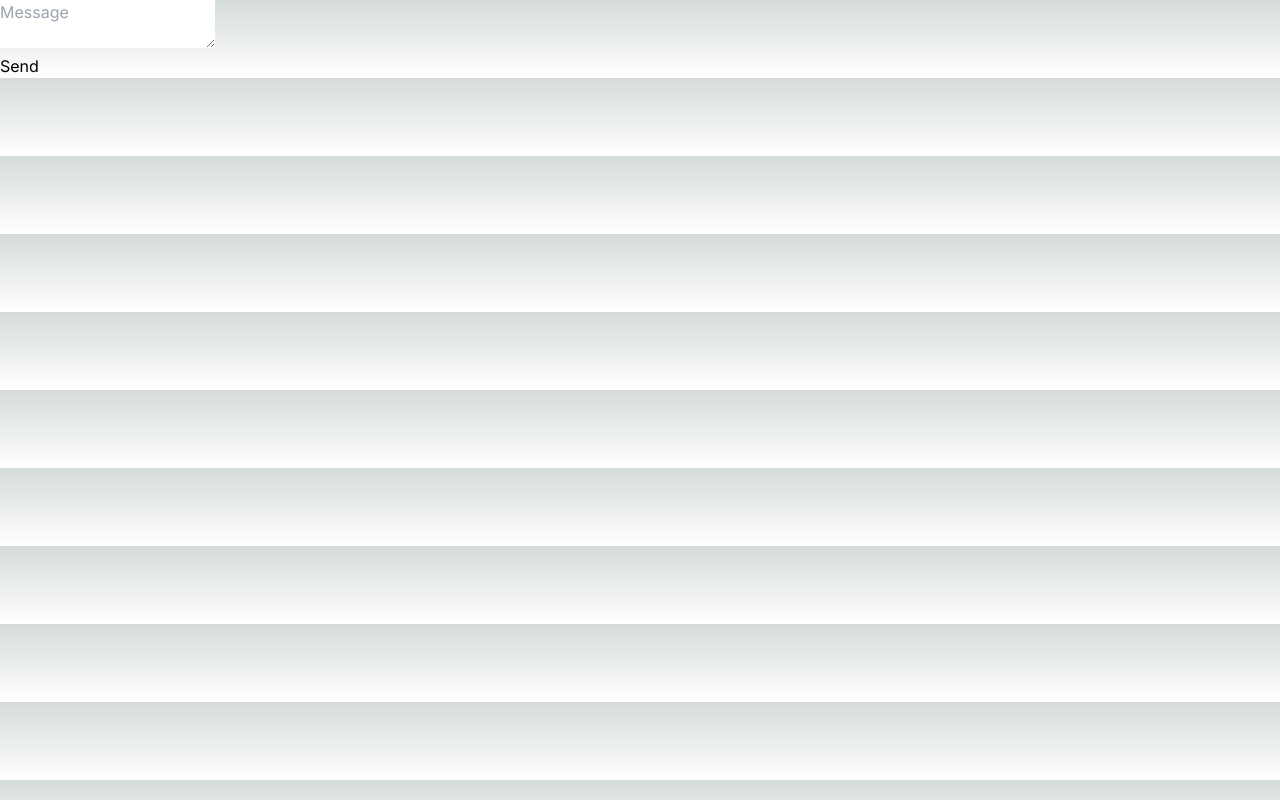
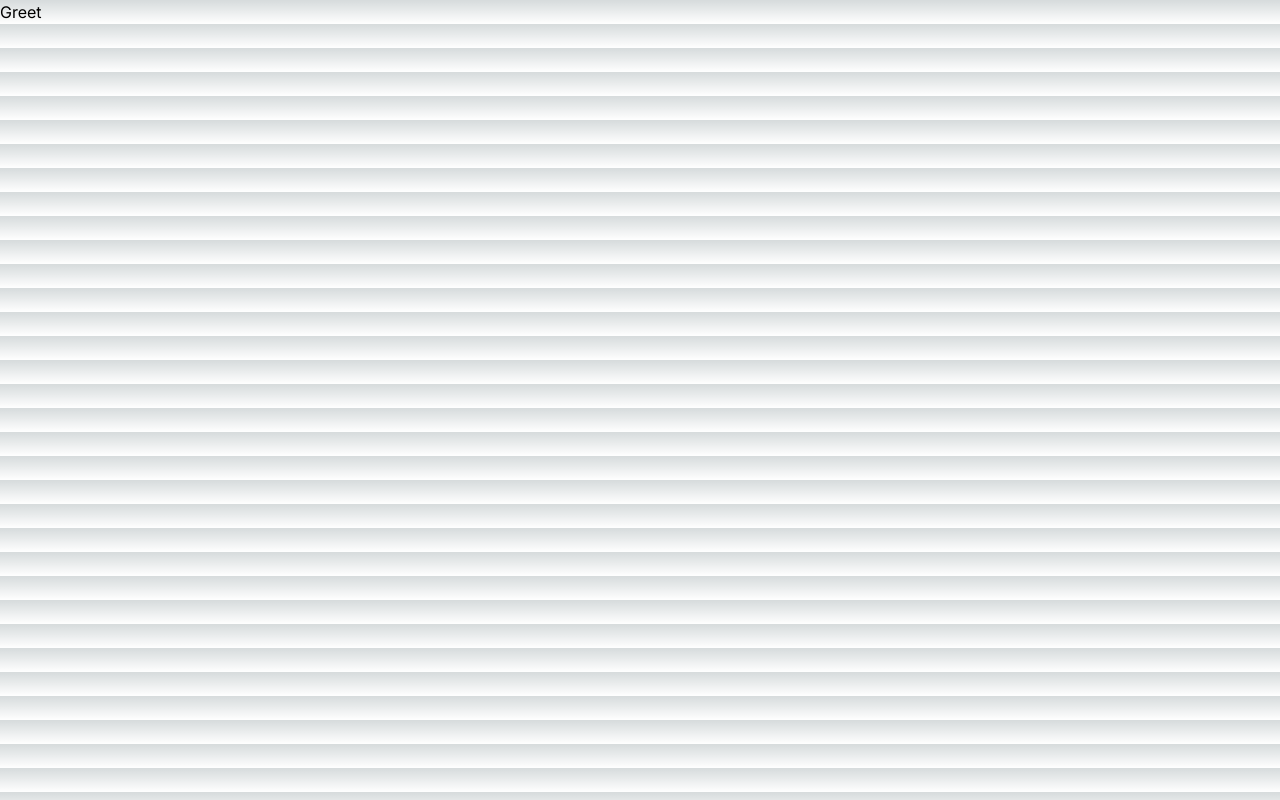
Before and after one commit to JawwadAhmadDev/react-learning, a Next.js app in the folder components-memory/: page / in a window 1280 px wide. Built offline with nearby package versions, Linux system fonts and the light colour scheme.

Commit message:
4th challenge solved

```diff
--- a/components-memory/src/app/page.tsx
+++ b/components-memory/src/app/page.tsx
@@ -1,12 +1,14 @@
 import Image from 'next/image'
 import Gallery from '@/components/Gallery'
 import Form from '@/components/Form'
-import FeedbackForm from '@/components/FeedbackForm'
+// import FeedbackForm from '@/components/FeedbackForm'
+import FeedbackForm from '@/components/FeedbackForm2'
 
 export default function Home() {
   return (
     // <Gallery />
     // <Form/>
-    <FeedbackForm/>
+    // <FeedbackForm/>
+    <FeedbackForm />
   )
 }
--- a/components-memory/src/components/FeedbackForm2/index.tsx
+++ b/components-memory/src/components/FeedbackForm2/index.tsx
@@ -1,10 +1,8 @@
-import { useState } from 'react';
-
+'use client'
 export default function FeedbackForm() {
-  const [name, setName] = useState('');
 
   function handleClick() {
-    setName(prompt('What is your name?'));
+    const name = prompt('What is your name?');
     alert(`Hello, ${name}!`);
   }
 
```
